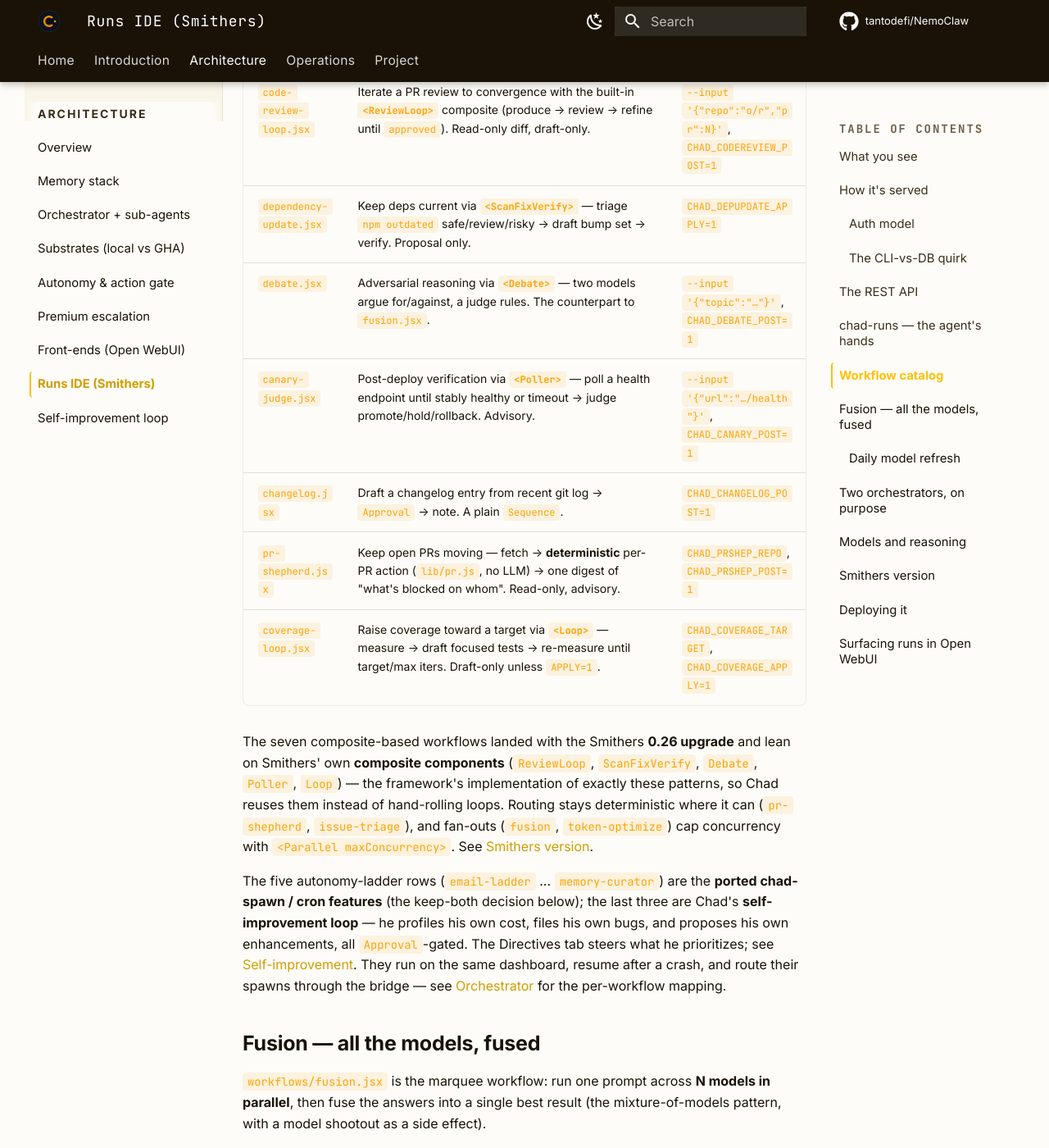
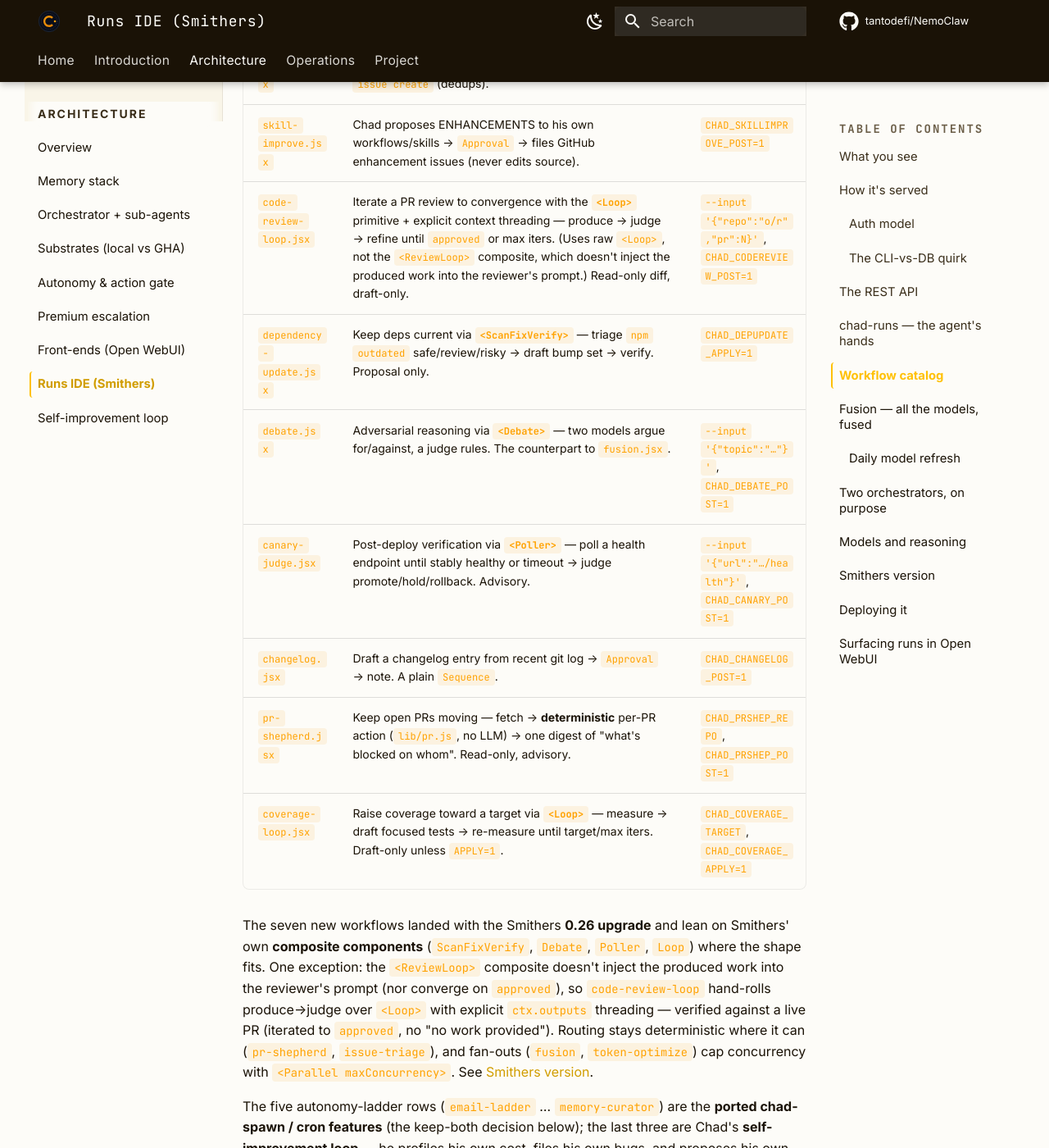
Before and after one commit to tantodefi/supachad-docs, an MkDocs documentation site: the page built from docs/runs-ide.md, in a window 1280 px wide and 1400 px high, scrolled down 7994 px. Shown: the whole window at 82% size. Built offline with MkDocs 1.6.1 and Material for MkDocs 9.7.7, drawn with Linux system fonts in a browser that asks for light colours; comment, search, counter and statistics services are not loaded.

Commit message:
docs: code-review-loop uses raw Loop (not ReviewLoop), + stalled-chain note
Reflects the fix: ReviewLoop doesn't inject produced work into the reviewer's
prompt, so code-review-loop hand-rolls produce→judge over <Loop> with explicit
ctx.outputs threading (verified live). Corrects the catalog + composite notes.

Co-Authored-By: Claude Opus 4.8 <noreply@anthropic.com>

```diff
--- a/docs/runs-ide.md
+++ b/docs/runs-ide.md
@@ -183,7 +183,7 @@ The "enable side-effects" column is the flag, not a missing feature.
 | `token-optimize.jsx` | "Tokenmaxxing": probe whether a cheaper model matches a task's quality → `Approval`-gated downgrade written into `task-profiles.json`. Feeds the Experiments **model × task** matrix. | `CHAD_TOKENOPT_APPLY=1` |
 | `bug-report.jsx` | Chad catches his OWN failures (failed runs/nodes + host logs) → clusters into distinct bugs → `Approval` → `gh issue create` (dedups). | `CHAD_BUGREPORT_POST=1` |
 | `skill-improve.jsx` | Chad proposes ENHANCEMENTS to his own workflows/skills → `Approval` → files GitHub enhancement issues (never edits source). | `CHAD_SKILLIMPROVE_POST=1` |
-| `code-review-loop.jsx` | Iterate a PR review to convergence with the built-in **`<ReviewLoop>`** composite (produce → review → refine until `approved`). Read-only diff, draft-only. | `--input '{"repo":"o/r","pr":N}'`, `CHAD_CODEREVIEW_POST=1` |
+| `code-review-loop.jsx` | Iterate a PR review to convergence with the **`<Loop>`** primitive + explicit context threading — produce → judge → refine until `approved` or max iters. (Uses raw `<Loop>`, not the `<ReviewLoop>` composite, which doesn't inject the produced work into the reviewer's prompt.) Read-only diff, draft-only. | `--input '{"repo":"o/r","pr":N}'`, `CHAD_CODEREVIEW_POST=1` |
 | `dependency-update.jsx` | Keep deps current via **`<ScanFixVerify>`** — triage `npm outdated` safe/review/risky → draft bump set → verify. Proposal only. | `CHAD_DEPUPDATE_APPLY=1` |
 | `debate.jsx` | Adversarial reasoning via **`<Debate>`** — two models argue for/against, a judge rules. The counterpart to `fusion.jsx`. | `--input '{"topic":"…"}'`, `CHAD_DEBATE_POST=1` |
 | `canary-judge.jsx` | Post-deploy verification via **`<Poller>`** — poll a health endpoint until stably healthy or timeout → judge promote/hold/rollback. Advisory. | `--input '{"url":"…/health"}'`, `CHAD_CANARY_POST=1` |
@@ -191,10 +191,13 @@ The "enable side-effects" column is the flag, not a missing feature.
 | `pr-shepherd.jsx` | Keep open PRs moving — fetch → **deterministic** per-PR action (`lib/pr.js`, no LLM) → one digest of "what's blocked on whom". Read-only, advisory. | `CHAD_PRSHEP_REPO`, `CHAD_PRSHEP_POST=1` |
 | `coverage-loop.jsx` | Raise coverage toward a target via **`<Loop>`** — measure → draft focused tests → re-measure until target/max iters. Draft-only unless `APPLY=1`. | `CHAD_COVERAGE_TARGET`, `CHAD_COVERAGE_APPLY=1` |
 
-The seven composite-based workflows landed with the Smithers **0.26 upgrade** and
-lean on Smithers' own **composite components** (`ReviewLoop`, `ScanFixVerify`,
-`Debate`, `Poller`, `Loop`) — the framework's implementation of exactly these
-patterns, so Chad reuses them instead of hand-rolling loops. Routing stays
+The seven new workflows landed with the Smithers **0.26 upgrade** and lean on
+Smithers' own **composite components** (`ScanFixVerify`, `Debate`, `Poller`,
+`Loop`) where the shape fits. One exception: the `<ReviewLoop>` composite doesn't
+inject the produced work into the reviewer's prompt (nor converge on `approved`),
+so `code-review-loop` hand-rolls produce→judge over `<Loop>` with explicit
+`ctx.outputs` threading — verified against a live PR (iterated to `approved`, no
+"no work provided"). Routing stays
 deterministic where it can (`pr-shepherd`, `issue-triage`), and fan-outs
 (`fusion`, `token-optimize`) cap concurrency with `<Parallel maxConcurrency>`.
 See [Smithers version](#smithers-version).
```
Also changed, not shown: docs/self-improvement.md (+1 -1 lines).
